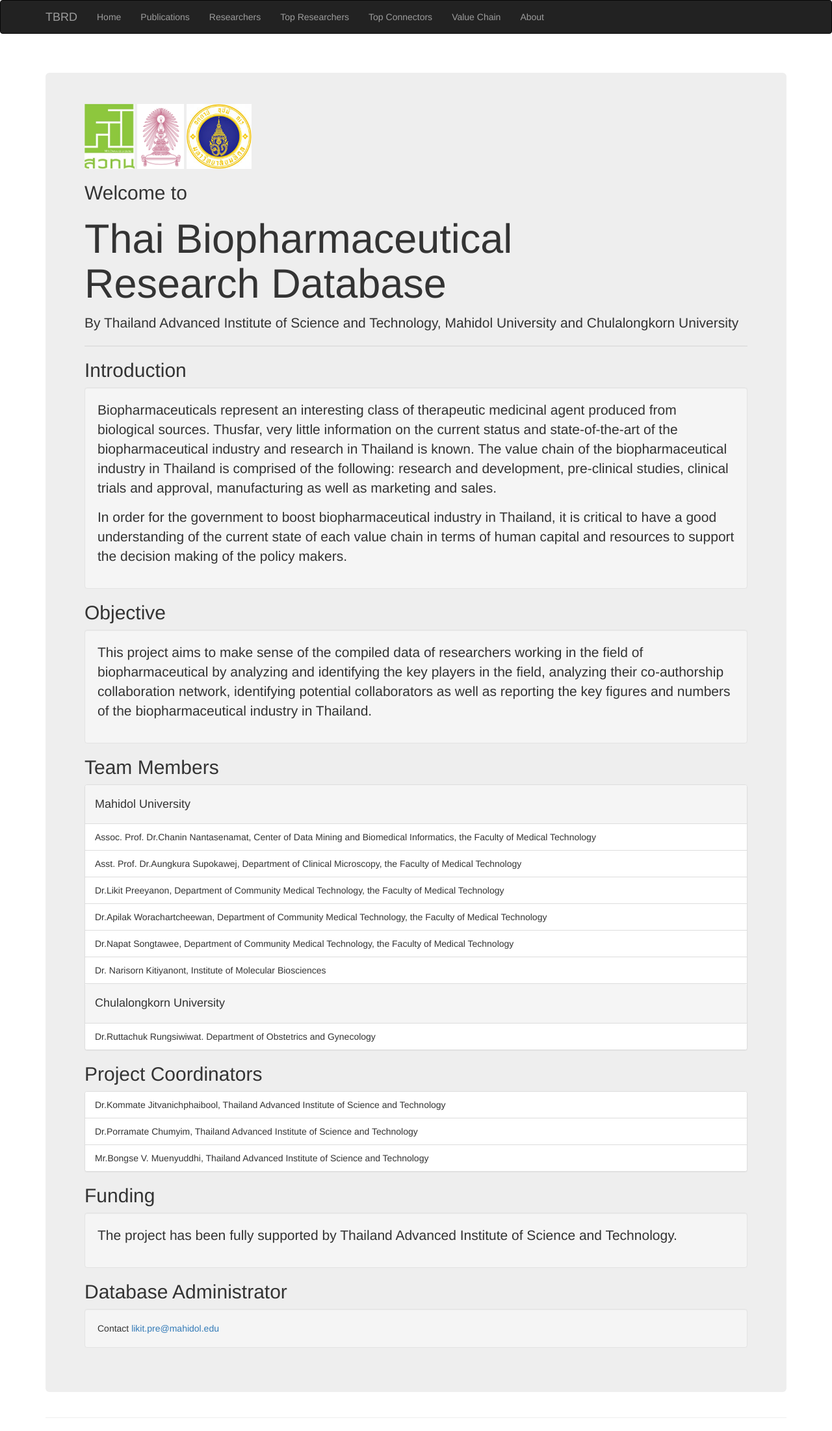
After one commit to likit/biopharms, a Flask app: page /about/ in a window 1280 px wide. The commit adds this page. Shown: the whole page at 65% size. Run offline with Flask 2, Linux system fonts and the light colour scheme; some libraries are stand-ins or nearby versions.

Commit message:
added about page
addes some logos

```diff
--- a/webapp/app/main/views.py
+++ b/webapp/app/main/views.py
@@ -603,3 +603,7 @@ def show_value_chain():
             category=ctg,
             alist=alist,
             )
+
+@main.route('/about/')
+def about():
+    return render_template('about.html')
--- /dev/null
+++ b/webapp/app/templates/about.html
@@ -0,0 +1,66 @@
+{% extends "base.html" %}
+{% import "bootstrap/wtf.html" as wtf %}
+
+{% block title %}Main{% endblock %}
+{% block page_content %}
+<div class="page-header">
+    <div class="jumbotron">
+        <img src='{{ url_for('static', filename='img/thaist.jpg') }}' height=100>
+        <img src='{{ url_for('static', filename='img/cu.png') }}' height=100>
+        <img src='{{ url_for('static', filename='img/mahidol.jpg') }}' height=100>
+        <h2>Welcome to</h2>
+        <h1>Thai Biopharmaceutical<br>Research Database</h1>
+        <p>By Thailand Advanced Institute of Science and Technology,
+        Mahidol University and Chulalongkorn University</p>
+        <hr>
+        <h2>Introduction</h2>
+        <div class="well">
+        <p>
+        Biopharmaceuticals represent an interesting class of therapeutic medicinal agent produced from biological sources. Thusfar, very little information on the current status and state-of-the-art of the biopharmaceutical industry and research in Thailand is known. The value chain of the biopharmaceutical industry in Thailand is comprised of the following: research and development, pre-clinical studies, clinical trials and approval, manufacturing as well as marketing and sales.
+        </p><p>
+        In order for the government to boost biopharmaceutical industry in Thailand, it is critical to have a good understanding of the current state of each value chain in terms of human capital and resources to support the decision making of the policy makers.
+        </p>
+        </div>
+        <h2>Objective</h2>
+        <div class="well">
+        <p>
+        This project aims to make sense of the compiled data of researchers working in the field of biopharmaceutical by analyzing and identifying the key players in the field, analyzing their co-authorship collaboration network, identifying potential collaborators as well as reporting the key figures and numbers of the biopharmaceutical industry in Thailand.
+        </p>
+        </div>
+        <h2>Team Members</h2>
+        <div class="panel panel-default">
+            <div class="panel-heading"><h4>Mahidol University</h4></div>
+            <ul class="list-group">
+                <li class="list-group-item">Assoc. Prof. Dr.Chanin Nantasenamat, Center of Data Mining and Biomedical Informatics, the Faculty of Medical Technology</li>
+                <li class="list-group-item">Asst. Prof. Dr.Aungkura Supokawej, Department of Clinical Microscopy, the Faculty of Medical Technology</li>
+                <li class="list-group-item">Dr.Likit Preeyanon, Department of Community Medical Technology, the Faculty of Medical Technology</li>
+                <li class="list-group-item">Dr.Apilak Worachartcheewan, Department of Community Medical Technology, the Faculty of Medical Technology</li>
+                <li class="list-group-item">Dr.Napat Songtawee, Department of Community Medical Technology, the Faculty of Medical Technology</li>
+                <li class="list-group-item">Dr. Narisorn Kitiyanont, Institute of Molecular Biosciences</li>
+            </ul>
+            <div class="panel-heading"><h4>Chulalongkorn University</h4></div>
+            <ul class="list-group">
+                <li class="list-group-item">Dr.Ruttachuk Rungsiwiwat. Department of Obstetrics and Gynecology</li>
+            </ul>
+        </div>
+        <h2>Project Coordinators</h2>
+        <div class="panel panel-default">
+            <ul class="list-group">
+                <li class="list-group-item">Dr.Kommate Jitvanichphaibool, Thailand Advanced Institute of Science and Technology</li>
+                <li class="list-group-item">Dr.Porramate Chumyim, Thailand Advanced Institute of Science and Technology</li>
+                <li class="list-group-item">Mr.Bongse V. Muenyuddhi, Thailand Advanced Institute of Science and Technology</li>
+            </ul>
+        </div>
+        <h2>Funding</h2>
+        <div class="well">
+        <p>
+        The project has been fully supported by Thailand Advanced Institute of Science and Technology.
+        </p>
+        </div>
+        <h2>Database Administrator</h2>
+        <div class="well">
+            Contact <a href="mailto:likit.pre@mahidol.edu">likit.pre@mahidol.edu</a>
+        </div>
+    </div>
+</div>
+{% endblock %}
--- a/webapp/app/templates/base.html
+++ b/webapp/app/templates/base.html
@@ -30,6 +30,7 @@
                 <li><a href="/top_rank">Top Researchers</a></li>
                 <li><a href="/top_connectors">Top Connectors</a></li>
                 <li><a href="/show_value_chain">Value Chain</a></li>
+                <li><a href="/about">About</a></li>
             </ul>
         </div>
     </div>
--- a/webapp/app/templates/index.html
+++ b/webapp/app/templates/index.html
@@ -7,9 +7,9 @@
     <div class="jumbotron">
         <h2>Welcome to</h2>
         <h1>Thai Biopharmaceutical<br>Research Database</h1>
-        <p>By National Science Technology and Innovation Policy Office,
+        <p>By Thailand Advanced Institute of Science and Technology,
         Mahidol University and Chulalongkorn University</p>
-        <p><a class="btn btn-success btn-lg" href="#" role="button">
+        <p><a class="btn btn-success btn-lg" href="/about" role="button">
             Learn more</a>
         <a class="btn btn-primary btn-lg" href="{{ url_for('main.top_rank', category='all') }}"
             role="button">Enter</a></p>
```
Also changed, not shown: webapp/app/static/img/cu.png (added), webapp/app/static/img/mahidol.jpg (added), webapp/app/static/img/thaist.jpg (added).
